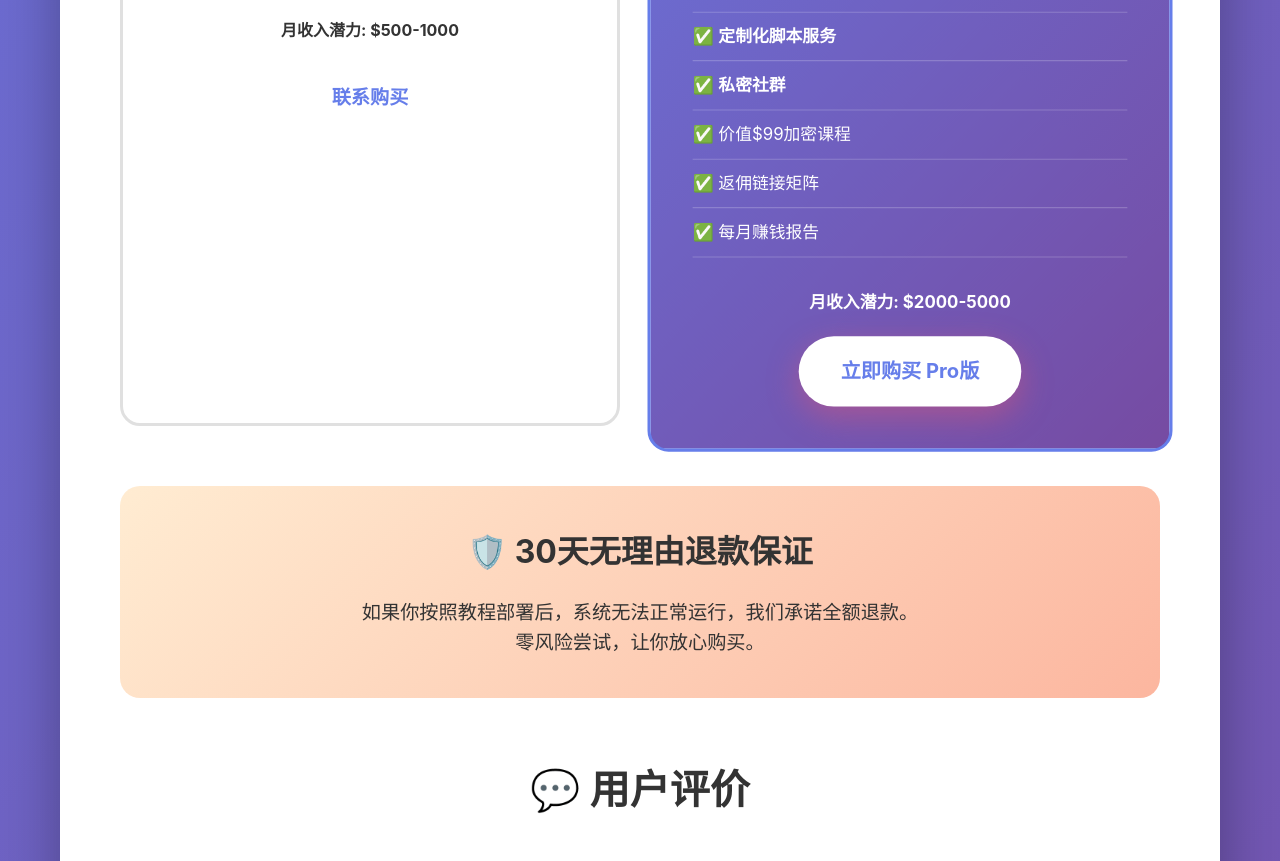
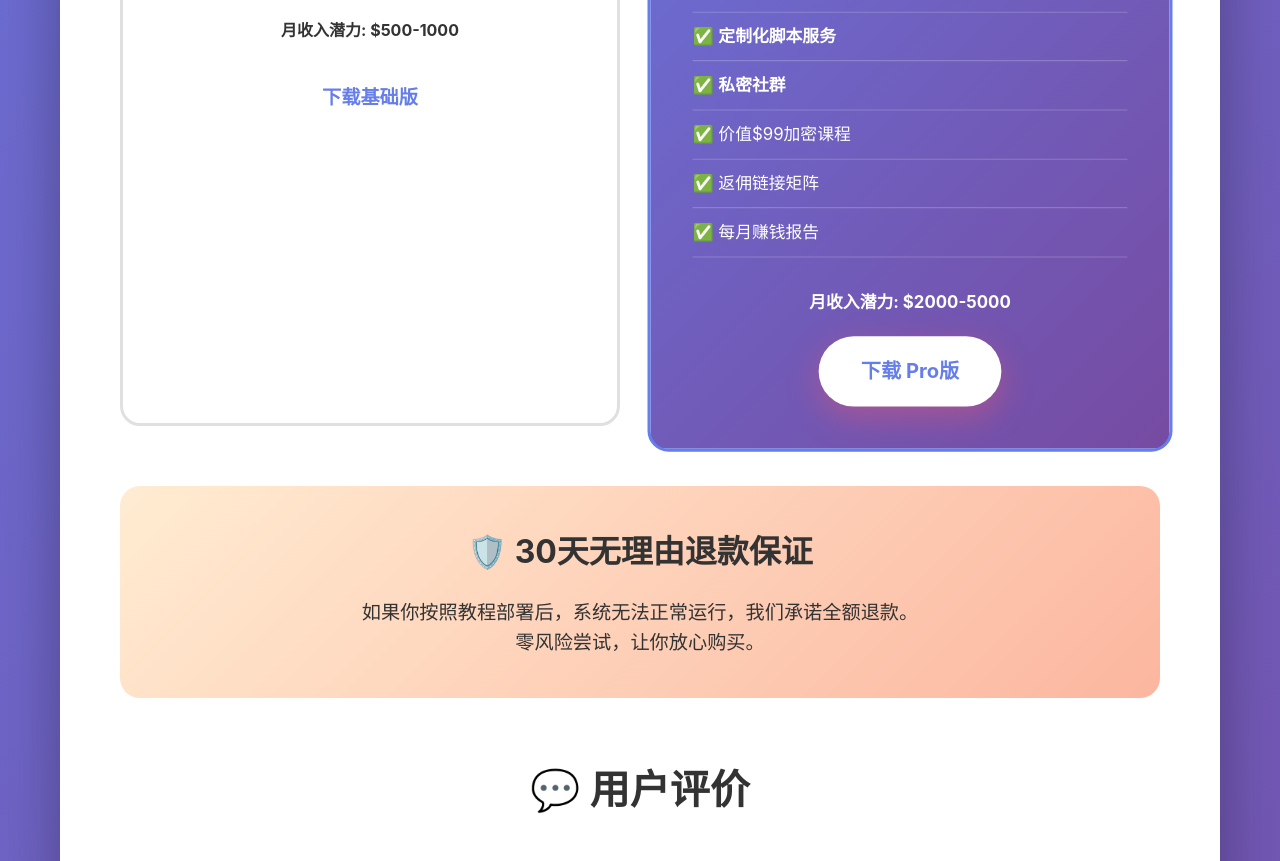
Before and after one commit to yyy890/ai-money-system, a plain HTML site: page index.html in a window 1280 px wide. Shown: the part 2047-2908 px from the top of the page. Drawn offline with Linux system fonts and the light colour scheme.

Commit message:
Add direct download links for product packages

```diff
--- a/index.html
+++ b/index.html
@@ -306,7 +306,7 @@
                             <li>✅ 邮件技术支持</li>
                         </ul>
                         <p style="margin-top: 20px;"><strong>月收入潜力: $500-1000</strong></p>
-                        <a href="https://t.me/daojie_support" class="btn btn-secondary" style="margin-top: 20px;">联系购买</a>
+                        <a href="https://github.com/yyy890/ai-money-system/raw/main/ai-money-system-v2.0.zip" class="btn btn-secondary" style="margin-top: 20px;">下载基础版</a>
                     </div>
 
                     <div class="price-card featured">
@@ -330,7 +330,7 @@
                             <li>✅ 每月赚钱报告</li>
                         </ul>
                         <p style="margin-top: 20px;"><strong>月收入潜力: $2000-5000</strong></p>
-                        <a href="https://t.me/daojie_support" class="btn btn-primary" style="margin-top: 20px; background: white; color: #667eea;">立即购买 Pro版</a>
+                        <a href="https://github.com/yyy890/ai-money-system/raw/main/ai-money-system-v2.0.zip" class="btn btn-primary" style="margin-top: 20px; background: white; color: #667eea;">下载 Pro版</a>
                     </div>
                 </div>
             </section>
```
